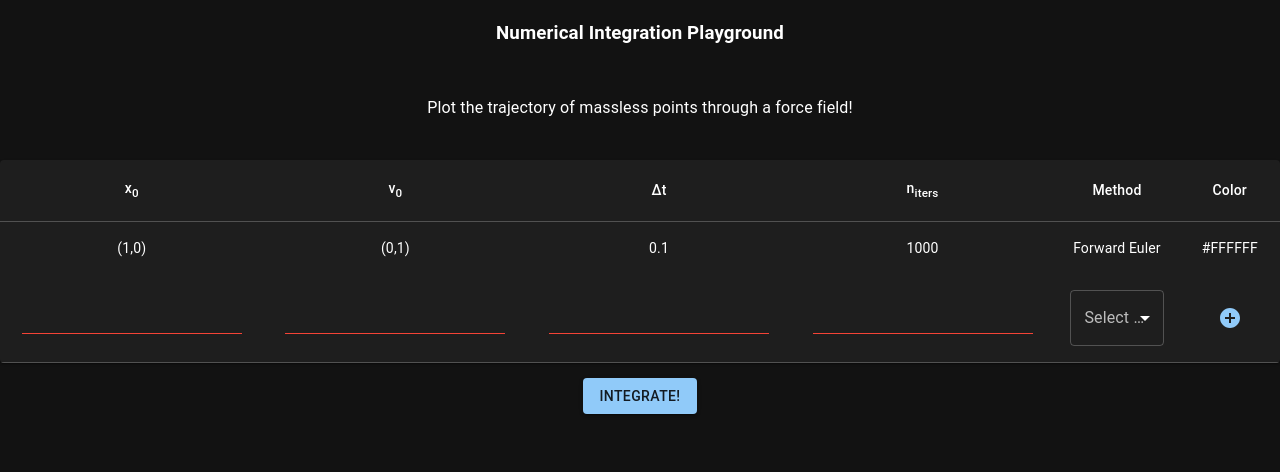
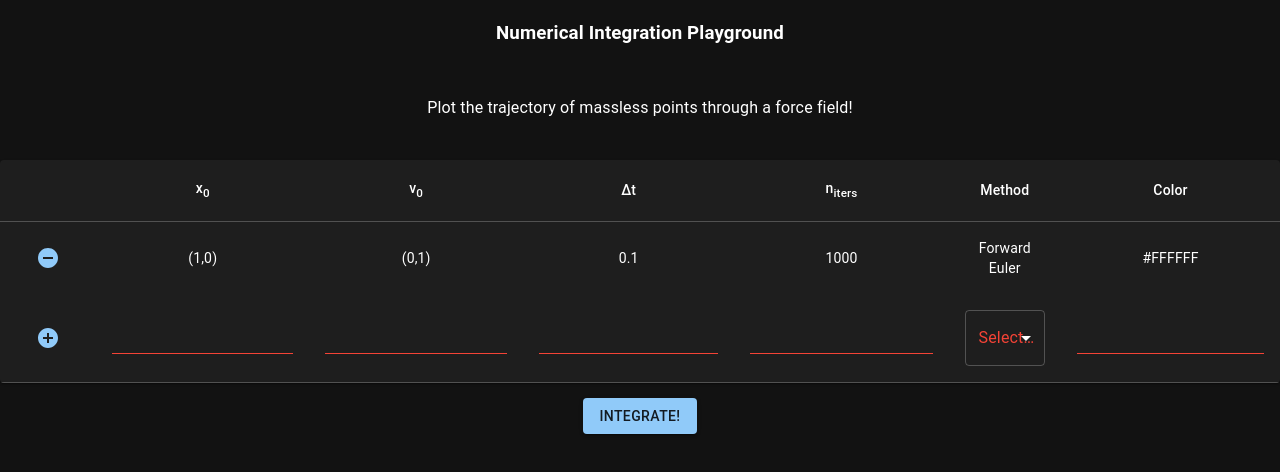
Before and after one commit to tarinyoom/ode-integrators, a React (Create React App) app in the folder frontend/: page / in a window 1280 px wide. Shown: the top 472 px of the page. Built offline with nearby package versions, Linux system fonts and the light colour scheme.

Commit message:
adds better table usage, color

```diff
--- a/frontend/src/App.tsx
+++ b/frontend/src/App.tsx
@@ -30,6 +30,13 @@ function App() {
     setIVPs(IVPs.concat(ivp));
   }
 
+  function forgetIVP(id: string) {
+    const ivpClone = [...IVPs];
+    const arrIdx = ivpClone.findIndex((ivp) => ivp.id === id);
+    ivpClone.splice(arrIdx, 1);
+    setIVPs(ivpClone);
+  }
+
   return (
     <ThemeProvider theme={darkTheme}>
     <CssBaseline />
@@ -44,7 +51,7 @@ function App() {
       </Box>
 
 
-      <TableView ivps={IVPs} record={recordIVP}/>
+      <TableView ivps={IVPs} record={recordIVP} forget={forgetIVP} />
       <Box margin={"15px"}>
           <Button variant="contained" onClick={async () => {
             setData(await solveAll(IVPs));
--- a/frontend/src/Graph.tsx
+++ b/frontend/src/Graph.tsx
@@ -74,7 +74,7 @@ const Graph = ({data}:{data: IVPSolution[] | undefined}) => {
 					.attr("cx", MARGIN.left + xScale(result.trajectory[animationStep].x[0]))
 					.attr("cy", MARGIN.top + yScale(result.trajectory[animationStep].x[1]))
 					.attr("r", "1px")
-					.attr("fill", "#FFFFFF")
+					.attr("fill", result.color)
 
 				async function animate() {
 
@@ -96,7 +96,7 @@ const Graph = ({data}:{data: IVPSolution[] | undefined}) => {
 
 				svg.append("path")
 				.attr("fill", "none")
-				.attr("stroke", "#FFFFFF")
+				.attr("stroke", result.color)
 				.attr("stroke-width", "0.15px")
 				.attr("d", d3.line()(
 					result.trajectory.map(point => {
--- a/frontend/src/TableView.tsx
+++ b/frontend/src/TableView.tsx
@@ -8,17 +8,19 @@ import TableFooter from '@mui/material/TableFooter';
 import Paper from '@mui/material/Paper';
 import { Input, Button } from "@mui/material";
 import { useState } from 'react';
-import { parseH, parseMethod, parseN, parsePoint2D } from './utils';
+import { parseH, parseMethod, parseN, parsePoint2D, parseColor } from './utils';
 import AddCircleIcon from '@mui/icons-material/AddCircle';
+import RemoveCircleIcon from '@mui/icons-material/RemoveCircle';
 import InputLabel from '@mui/material/InputLabel';
 import MenuItem from '@mui/material/MenuItem';
 import FormControl from '@mui/material/FormControl';
 import Select from '@mui/material/Select';
 
 function TableView(
-		{ivps, record}:
+		{ivps, record, forget}:
 		{ivps: IVP[],
-		record: (x0: number[], v0: number[], h: number, n: number, method: string, color: string) => void}
+		record: (x0: number[], v0: number[], h: number, n: number, method: string, color: string) => void,
+	    forget: (id: string) => void}
 	) {
 
 	const [x0, setX0] = useState<string>("");
@@ -26,6 +28,7 @@ function TableView(
 	const [h, setH] = useState<string>("");
 	const [n, setN] = useState<string>("");
 	const [method, setMethod] = useState<string>("");
+	const [color, setColor] = useState<string>("");
 
 	return (
 		<TableContainer component={Paper}>
@@ -33,6 +36,7 @@ function TableView(
 
 		  <TableHead>
 			<TableRow>
+			  <TableCell align="center"></TableCell>
 			  <TableCell align="center">x<sub>0</sub></TableCell>
 			  <TableCell align="center">v<sub>0</sub></TableCell>
 			  <TableCell align="center">&#916;t</TableCell>
@@ -48,6 +52,11 @@ function TableView(
 				key={ivp.id}
 				sx={{ '&:last-child td, &:last-child th': { border: 0 } }}
 			  >
+				<TableCell align="center">
+					<Button onClick={() => {forget(ivp.id)}}>
+						<RemoveCircleIcon />
+					</Button>
+				</TableCell>
 				<TableCell align="center">{`(${ivp.x0})`}</TableCell>
 				<TableCell align="center">{`(${ivp.v0})`}</TableCell>
 				<TableCell align="center">{ivp.h}</TableCell>
@@ -60,6 +69,31 @@ function TableView(
 
 		  <TableFooter>
 		  	<TableRow>
+			  <TableCell align="center">
+			  <Button onClick={() => {
+				const x0_ = parsePoint2D(x0);
+				const v0_ = parsePoint2D(v0);
+				const h_ = parseH(h);
+				const n_ = parseN(n);
+				const method_ = parseMethod(method);
+				const color_ = parseColor(color);
+				if (x0_ !== null && v0_ !== null && h_ !== null && n_ !== null && method_ !== null && color_ !== null) {
+					record(x0_, v0_, h_, n_, method_, color_);
+					setX0("");
+					setV0("");
+					setH("");
+					setN("");
+					setMethod("");
+					setColor("");
+					console.log(`data is now ${JSON.stringify(ivps)}`);
+				} else {
+					console.log(`method was just ${method} ${method_}`)
+				}
+			  }}>
+				<AddCircleIcon />
+			  </Button>
+
+			  </TableCell>
 			  <TableCell align="center">
 			  <Input
 					value={x0}
@@ -94,7 +128,7 @@ function TableView(
 			  </TableCell>
 			  <TableCell align="center">
 				<FormControl fullWidth>
-					<InputLabel id="demo-simple-select-label">Select Method</InputLabel>
+					<InputLabel error={parseMethod(method)===null}>Select Method</InputLabel>
 					<Select
 					    value={method}
 						onChange={(e) => {
@@ -107,28 +141,16 @@ function TableView(
 					</Select>
 				</FormControl>
 			  </TableCell>
-
 			  <TableCell align="center">
-			  <Button onClick={() => {
-				const x0_ = parsePoint2D(x0);
-				const v0_ = parsePoint2D(v0);
-				const h_ = parseH(h);
-				const n_ = parseN(n);
-				const method_ = parseMethod(method);
-				if (x0_ !== null && v0_ !== null && h_ !== null && n_ !== null && method_ !== null) {
-					record(x0_, v0_, h_, n_, method_, "#FFFFFF");
-					console.log(`data is now ${JSON.stringify(ivps)}`);
-				} else {
-					console.log(`method was just ${method} ${method_}`)
-				}
-			  }}>
-				<AddCircleIcon />
-			  </Button>
-
+			  <Input
+			  		value={color}
+					error={parseColor(color)===null}
+					onChange={(e) => {
+						setColor(e.target.value);
+				}}/>
 			  </TableCell>
 			</TableRow>
 		  </TableFooter>
-
 		</Table>
 	  </TableContainer>
 	);
--- a/frontend/src/utils.ts
+++ b/frontend/src/utils.ts
@@ -1,3 +1,5 @@
+const MAX_COLOR_VAL = 16777216;
+
 let nextId = 0;
 export function getUniqueId() {
   return (nextId++).toString();
@@ -58,3 +60,17 @@ export function parseMethod(s: string) : Method | null {
 		return null;
 	}
 }
+
+export function parseColor(s: string) : string | null {
+	if (s.length > 0 && s[0] === "#") {
+		const suffix = s.substring(1);
+		const val = parseInt(suffix, 16);
+		if (!Number.isNaN(val) && val < MAX_COLOR_VAL) {
+			return s;
+		} else {
+			return null;
+		}
+	} else {
+		return null;
+	}
+}
```
